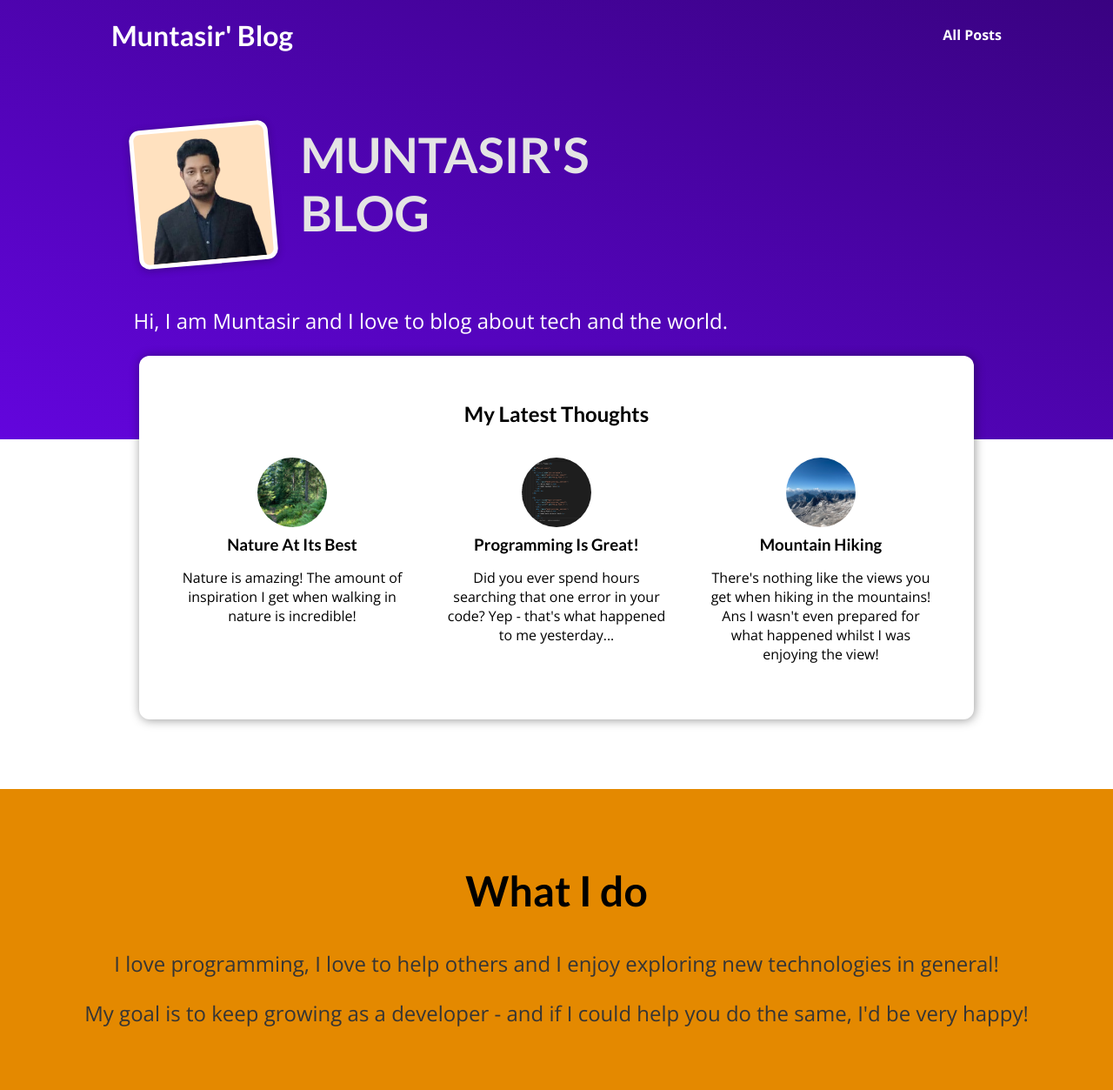
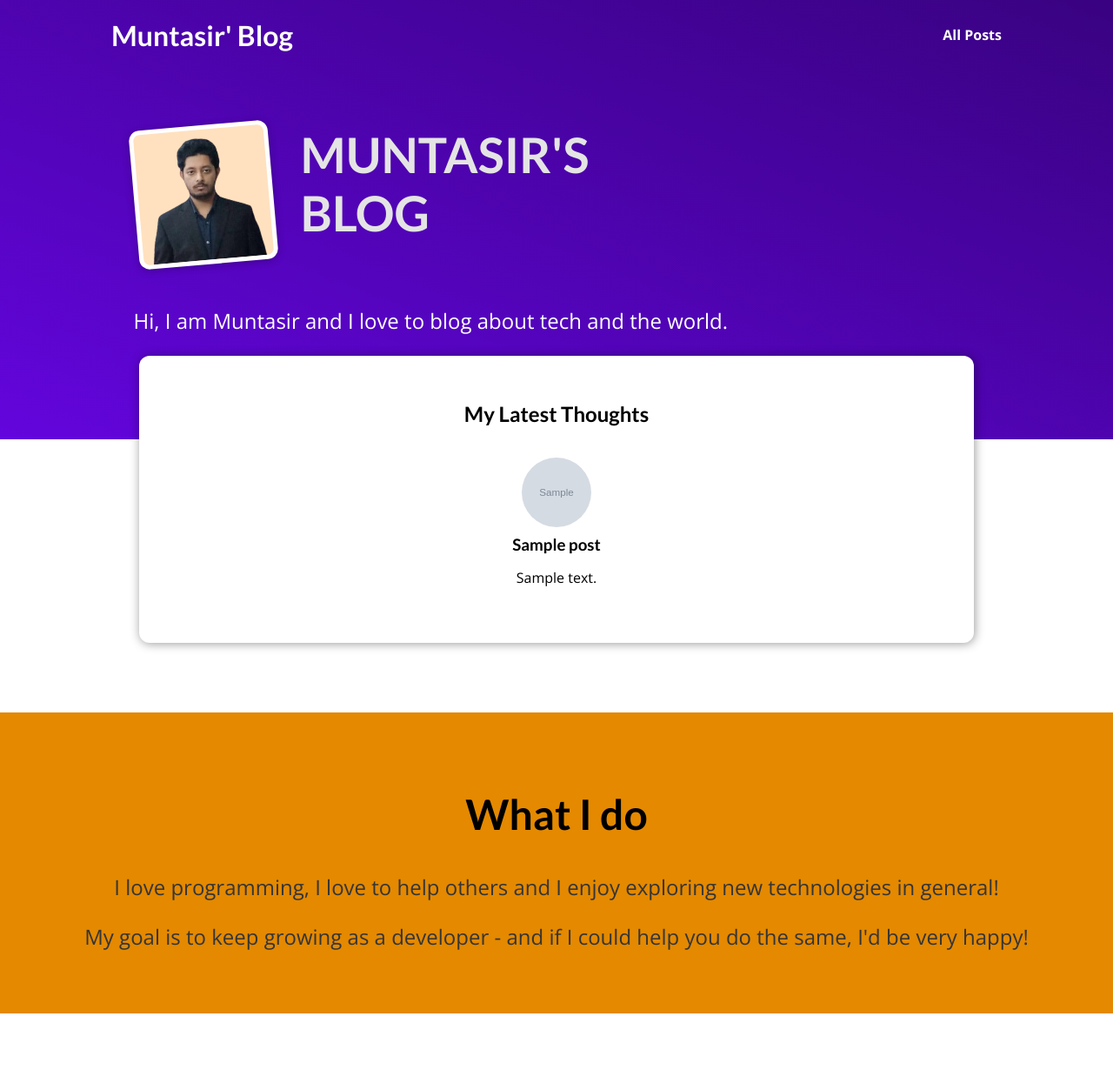
Before and after one commit to Muntasir2179/django-web-dev, a Django app: page / in a window 1280 px wide. Shown: the whole page at 87% size. After the commit the page ends 1165 px from the top, so only its background shows below. Run offline with Django 5.2, Linux system fonts and the light colour scheme; tables that the repository leaves empty hold one stand-in row (values such as "Sample post"); grey boxes marked "Sample" are stand-in pictures.

Commit message:
fetching posts data from database and rendering that data into templates and also added some html and css

```diff
--- a/blog/templates/blog/includes/post.html
+++ b/blog/templates/blog/includes/post.html
@@ -3,7 +3,7 @@
 <li>
     <article class="post">
         <a href="{% url "post-detail-page" slug=post.slug %}">
-            <img src="{% static "blog/images/"|add:post.image %}" alt="{{post.title}}">
+            <img src="{% static "blog/images/"|add:post.image_name %}" alt="{{post.title}}">
             <div class="post__content">
                 <h3>{{post.title}}</h3>
                 <p>{{post.excerpt}}</p>
--- a/blog/views.py
+++ b/blog/views.py
@@ -1,88 +1,25 @@
-from datetime import date
-from django.shortcuts import render
+from django.shortcuts import render, get_object_or_404
+from .models import Post
 
-
-all_posts = [
-    {
-        "slug": "hike-in-the-mountains",
-        "image": "mountains.jpg",
-        "author": "Muntasir",
-        "date": date(2024, 11, 26),
-        "title": "Mountain Hiking",
-        "excerpt": """There's nothing like the views you get when hiking in the mountains! Ans I wasn't even prepared for what happened whilst I was enjoying the view!""",
-        "content": """
-            Lorem ipsum, dolor sit amet consectetur adipisicing elit. Minus quod neque
-            quae dolores explicabo exercitationem, cum voluptatem sed voluptate numquam
-            magnam tenetur perferendis labore aut? Nisi in velit quos dolorem?
-
-            Lorem ipsum, dolor sit amet consectetur adipisicing elit. Minus quod neque
-            quae dolores explicabo exercitationem, cum voluptatem sed voluptate numquam
-            magnam tenetur perferendis labore aut? Nisi in velit quos dolorem?
-
-            Lorem ipsum, dolor sit amet consectetur adipisicing elit. Minus quod neque
-            quae dolores explicabo exercitationem, cum voluptatem sed voluptate numquam
-            magnam tenetur perferendis labore aut? Nisi in velit quos dolorem?
-        """
-    },
-    {
-        "slug": "programming-is-fun",
-        "image": "coding.jpg",
-        "author": "Maximilian",
-        "date": date(2024, 11, 10),
-        "title": "Programming Is Great!",
-        "excerpt": "Did you ever spend hours searching that one error in your code? Yep - that's what happened to me yesterday...",
-        "content": """
-          Lorem ipsum dolor sit amet consectetur adipisicing elit. Officiis nobis
-          aperiam est praesentium, quos iste consequuntur omnis exercitationem quam
-          velit labore vero culpa ad mollitia? Quis architecto ipsam nemo. Odio.
-
-          Lorem ipsum dolor sit amet consectetur adipisicing elit. Officiis nobis
-          aperiam est praesentium, quos iste consequuntur omnis exercitationem quam
-          velit labore vero culpa ad mollitia? Quis architecto ipsam nemo. Odio.
-
-          Lorem ipsum dolor sit amet consectetur adipisicing elit. Officiis nobis
-          aperiam est praesentium, quos iste consequuntur omnis exercitationem quam
-          velit labore vero culpa ad mollitia? Quis architecto ipsam nemo. Odio.
-        """
-    },
-    {
-        "slug": "into-the-woods",
-        "image": "woods.jpg",
-        "author": "Maximilian",
-        "date": date(2024, 11, 5),
-        "title": "Nature At Its Best",
-        "excerpt": "Nature is amazing! The amount of inspiration I get when walking in nature is incredible!",
-        "content": """
-          Lorem ipsum dolor sit amet consectetur adipisicing elit. Officiis nobis
-          aperiam est praesentium, quos iste consequuntur omnis exercitationem quam
-          velit labore vero culpa ad mollitia? Quis architecto ipsam nemo. Odio.
-
-          Lorem ipsum dolor sit amet consectetur adipisicing elit. Officiis nobis
-          aperiam est praesentium, quos iste consequuntur omnis exercitationem quam
-          velit labore vero culpa ad mollitia? Quis architecto ipsam nemo. Odio.
-
-          Lorem ipsum dolor sit amet consectetur adipisicing elit. Officiis nobis
-          aperiam est praesentium, quos iste consequuntur omnis exercitationem quam
-          velit labore vero culpa ad mollitia? Quis architecto ipsam nemo. Odio.
-        """
-    }
-]
-
-def get_date(post):
-    return post["date"]
 
 # Create your views here.
 
 def starting_page(request):
-    sorted_posts = sorted(all_posts, key=get_date)
-    latest_posts = sorted_posts[-3:]
+    latest_posts = Post.objects.all().order_by("-date")[:3]   # fetch all post from database and order them in descending order
     return render(request=request, template_name="blog/index.html", context={"posts": latest_posts})
 
 
 def posts(request):
+    all_posts = Post.objects.all().order_by("-date")   # fetch all post from database and order them in descending order
     return render(request=request, template_name="blog/all-posts.html", context={"all_posts": all_posts})
 
 
 def post_detail(request, slug):
-    identified_post = next(post for post in all_posts if post['slug'] == slug)
-    return render(request=request, template_name="blog/post-detail.html", context={"post": identified_post})
+    identified_post = get_object_or_404(Post, slug=slug)   # filter post from database using slug. Note: if slug is not correct this will render 404 page
+    # identified_post = Post.objects.filter(slug__contains=slug)[0]   # filter post from database using slug. Note: if slug is not correct this will fail
+    return render(request=request,
+                  template_name="blog/post-detail.html",
+                  context={
+                      "post": identified_post,
+                      "post_tags": identified_post.tags.all()
+                  })
```
Also changed, not shown: blog/static/blog/post-detail.css (+13 -0 lines), blog/templates/blog/post-detail.html (+7 -2 lines).
